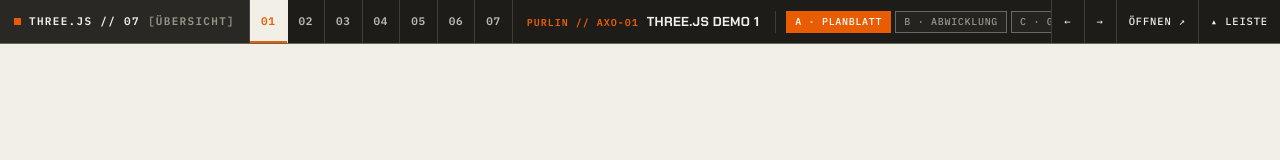
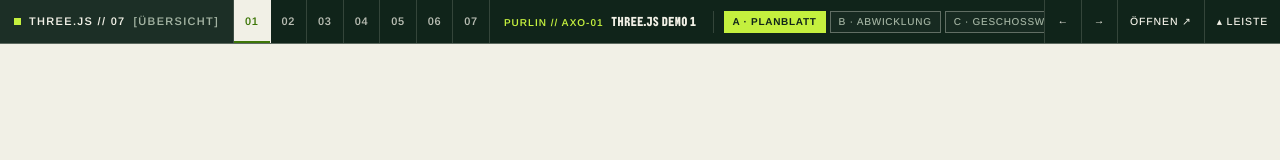
Before and after one commit to seofessionals-3js/threejs-demos, a plain HTML site: page index.html in a window 1280 px wide. Drawn offline with Linux system fonts and the light colour scheme.

Commit message:
Übersicht in Markenfarben, Demo 4 ist Projekt Steininger
- Waldgrün, Limette und Papier statt Schwarz, Creme und Bernstein
- BBH Bogle für Überschriften, Arimo für Text, beide lokal statt Google Fonts
- Eintrag von Demo 4 beschreibt jetzt Projekt Steininger

Co-Authored-By: Claude Fable 5.2 <noreply@anthropic.com>

```diff
--- a/index.html
+++ b/index.html
@@ -5,21 +5,28 @@
 <meta name="viewport" content="width=device-width, initial-scale=1">
 <title>three.js Demos</title>
 <meta name="description" content="three.js Demos: sieben Wege, eine flache Architekturzeichnung in ein 3D-Scroll-Erlebnis zu verwandeln, in reinem three.js.">
-<link rel="preconnect" href="https://fonts.googleapis.com">
-<link rel="preconnect" href="https://fonts.gstatic.com" crossorigin>
-<link href="https://fonts.googleapis.com/css2?family=Chakra+Petch:ital,wght@0,500;0,600;0,700;1,600&family=IBM+Plex+Mono:wght@400;500;600&display=swap" rel="stylesheet">
+<link rel="preload" href="fonts/BBHBogle-Regular.ttf" as="font" type="font/ttf" crossorigin>
+<link rel="preload" href="fonts/Arimo-VariableFont_wght.ttf" as="font" type="font/ttf" crossorigin>
 <style>
+  /* Brand: forest green, lime and paper; BBH Bogle for headlines, Arimo for everything that is read */
+  @font-face { font-family: 'BBH Bogle'; src: url('fonts/BBHBogle-Regular.ttf') format('truetype'); font-weight: 400; font-style: normal; font-display: swap; }
+  @font-face { font-family: 'Arimo'; src: url('fonts/Arimo-VariableFont_wght.ttf') format('truetype'); font-weight: 400 700; font-style: normal; font-display: swap; }
   :root {
-    --bg: #141413;
-    --panel: #1d1c19;
-    --paper: #f2efe7;
-    --ink: #f2efe7;
-    --mute: #9a9488;
-    --line: rgba(242, 239, 231, 0.16);
-    --line-strong: rgba(242, 239, 231, 0.34);
-    --accent: #e85d04;
-    --sans: 'Chakra Petch', -apple-system, BlinkMacSystemFont, sans-serif;
-    --mono: 'IBM Plex Mono', ui-monospace, SFMono-Regular, Menlo, monospace;
+    --bg: #0b1a12;
+    --panel: #10241a;
+    --card: #142d20;
+    --paper: #f1f0e6;
+    --ink: #f1f0e6;
+    --mute: #a3b3a2;
+    --soft: #d3dacb;
+    --line: rgba(241, 240, 230, 0.16);
+    --line-strong: rgba(241, 240, 230, 0.34);
+    --accent: #c4f03e;      /* lime: the accent on dark */
+    --accent-ink: #10241a;  /* text on lime */
+    --leaf: #3d7607;        /* the accent on paper */
+    --display: 'BBH Bogle', 'Arimo', 'Arial Black', sans-serif;
+    --sans: 'Arimo', 'Helvetica Neue', Arial, sans-serif;
+    --mono: 'Arimo', 'Helvetica Neue', Arial, sans-serif;
     --bar-h: 44px;
   }
 
@@ -33,6 +40,7 @@
     color: var(--ink);
     font-family: var(--sans);
     -webkit-font-smoothing: antialiased;
+    font-synthesis: none;
   }
 
   /* ── TOP CAD SWITCHER BAR ── */
@@ -135,10 +143,10 @@
   }
   .demo-btn.active {
     background: var(--paper);
-    color: #161513;
+    color: var(--accent-ink);
   }
   .demo-btn.active .n {
-    color: var(--accent);
+    color: var(--leaf);
     opacity: 1;
   }
   .demo-btn.active::after {
@@ -148,7 +156,7 @@
     right: 0;
     bottom: 0;
     height: 2.5px;
-    background: var(--accent);
+    background: var(--leaf);
   }
 
   /* Active Demo Title + Sub-variants */
@@ -177,8 +185,8 @@
     letter-spacing: 0.1em;
   }
   .active-title .name {
-    font: 700 13px/1 var(--sans);
-    letter-spacing: 0.02em;
+    font: 400 13px/1 var(--display);
+    letter-spacing: 0.05em;
     text-transform: uppercase;
   }
 
@@ -210,7 +218,8 @@
   .var-pill.active {
     background: var(--accent);
     border-color: var(--accent);
-    color: #fff;
+    color: var(--accent-ink);
+    font-weight: 700;
   }
 
   /* Right Controls */
@@ -244,7 +253,8 @@
   }
   .act-btn.on {
     background: var(--accent);
-    color: #fff;
+    color: var(--accent-ink);
+    font-weight: 700;
   }
 
   /* Floating tab when bar is hidden */
@@ -298,7 +308,7 @@
     left: 0;
     right: 0;
     bottom: 0;
-    background: rgba(20, 20, 19, 0.96);
+    background: rgba(11, 26, 18, 0.96);
     backdrop-filter: blur(10px);
     z-index: 950;
     overflow-y: auto;
@@ -320,8 +330,8 @@
   }
   .matrix-head h2 {
     margin: 0;
-    font: 700 22px/1.1 var(--sans);
-    letter-spacing: 0.02em;
+    font: 400 24px/1.1 var(--display);
+    letter-spacing: 0.03em;
     text-transform: uppercase;
   }
   .matrix-head p {
@@ -339,7 +349,7 @@
   }
 
   .sheet-card {
-    background: #1e1d1b;
+    background: var(--card);
     border: 1px solid var(--line-strong);
     padding: 16px;
     display: flex;
@@ -371,8 +381,9 @@
 
   .sheet-card h3 {
     margin: 0;
-    font: 700 18px/1.15 var(--sans);
-    letter-spacing: -0.01em;
+    font: 400 19px/1.15 var(--display);
+    letter-spacing: 0.02em;
+    text-transform: uppercase;
     color: var(--ink);
     cursor: pointer;
   }
@@ -384,7 +395,7 @@
     margin: 0;
     font-size: 13px;
     line-height: 1.45;
-    color: #c7c1b5;
+    color: var(--soft);
     flex: 1;
   }
 
@@ -503,10 +514,10 @@ const DEMOS = [
   },
   {
     "id": "04",
-    "code": "SEQUENCE // A-901",
+    "code": "PROJEKT STEININGER // A-901",
     "title": "three.js Demo 4",
     "short": "Bau-Zeitraffer",
-    "desc": "Sechs Zeichnungen eines Hauses, Phase für Phase. Tauchen Sie in die erste ein und gehen Sie über die Baustelle, während das Haus Woche für Woche bis zur Übergabe wächst.",
+    "desc": "Sechs Zeichnungen von Projekt Steininger, Phase für Phase. Tauchen Sie in die erste ein, sehen Sie die Baustelle aus Scanlinien entstehen und gehen Sie durch drei Geschosse, die sich Woche für Woche einrichten, bis zur Übergabe am Pool.",
     "variants": [
       {
         "label": "Demo",
```
Also changed, not shown: fonts/Arimo-OFL.txt (added), fonts/Arimo-VariableFont_wght.ttf (added), fonts/BBHBogle-OFL.txt (added), fonts/BBHBogle-Regular.ttf (added), 1 other file.
